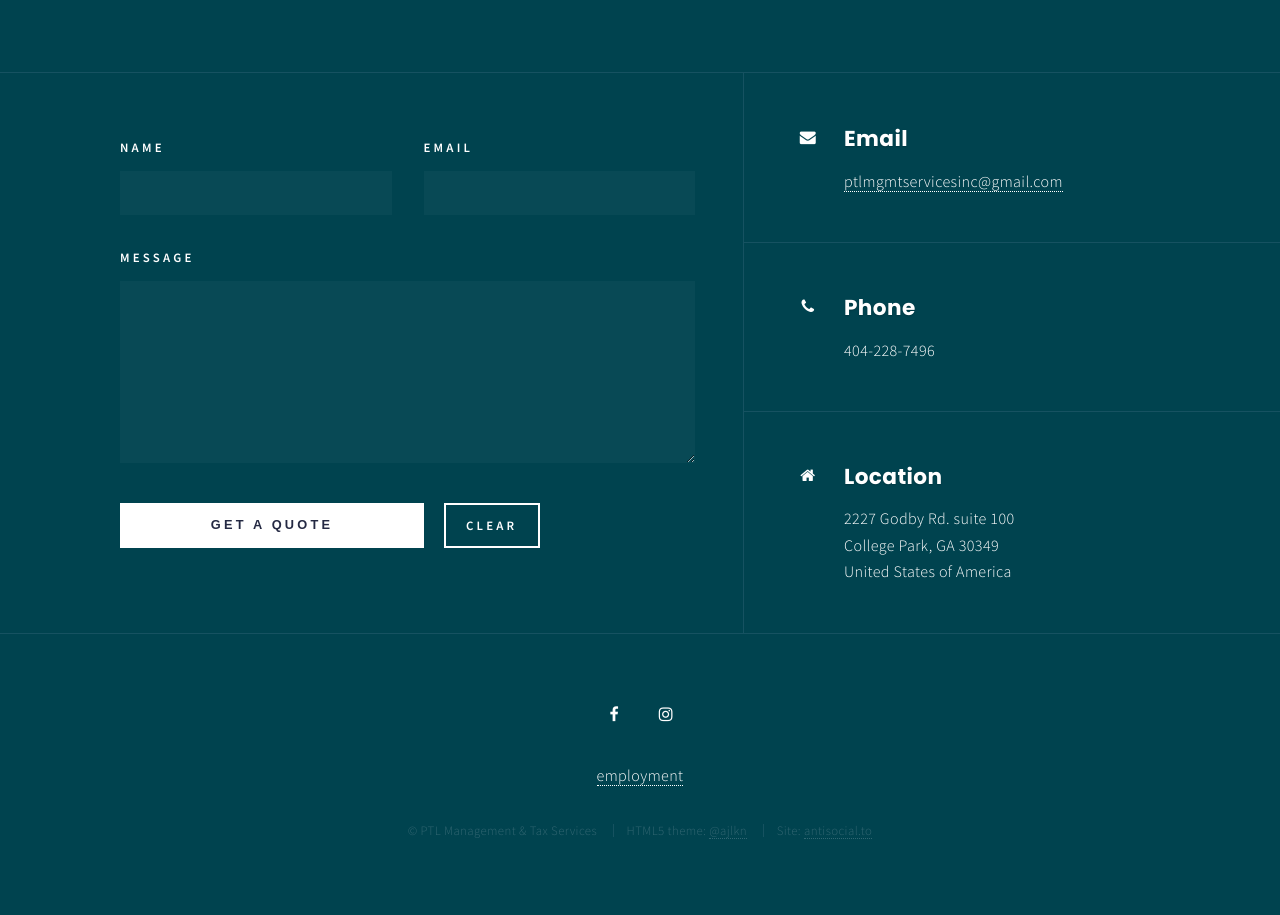
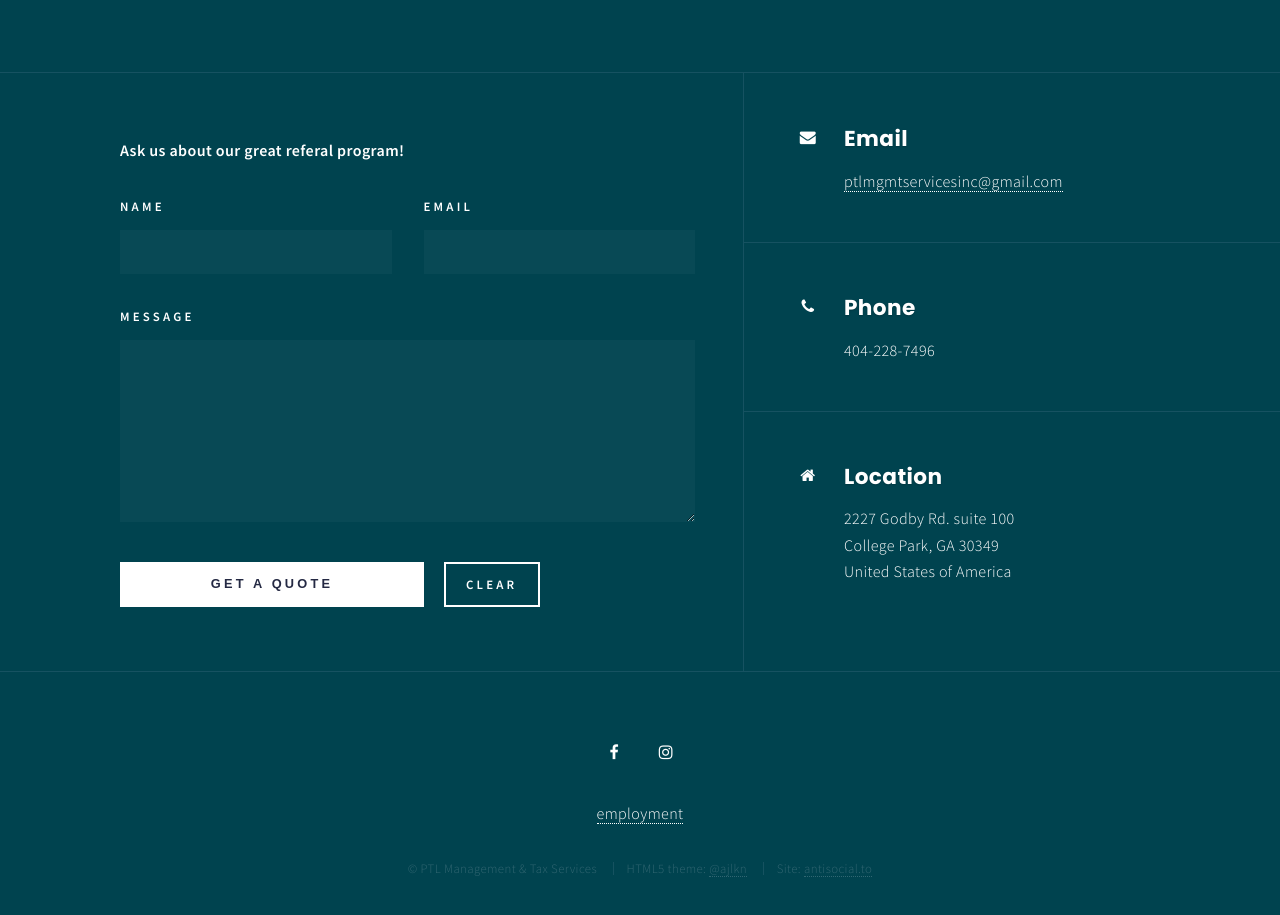
Before and after one commit to Ethanb75/PTL-Taxes, a website: page about.html in a window 1280 px wide. Shown: the part 780-1695 px from the top of the page. Drawn offline with Linux system fonts and the light colour scheme; files that its build step writes are made by us from their sources; files whose address does not match are found by name; a web font is replaced by a local one.

Commit message:
added info about referral program

```diff
--- a/about.html
+++ b/about.html
@@ -91,6 +91,9 @@
 		<section id="contact">
 			<div class="inner">
 				<section>
+					<p>
+						<strong>Ask us about our great referal program!</strong>
+					</p>
 					<form method="post" id="form">
 						<div class="field half first">
 							<label for="name">Name</label>
```
Also changed, not shown: index.html (+3 -0 lines), services.html (+3 -0 lines).
